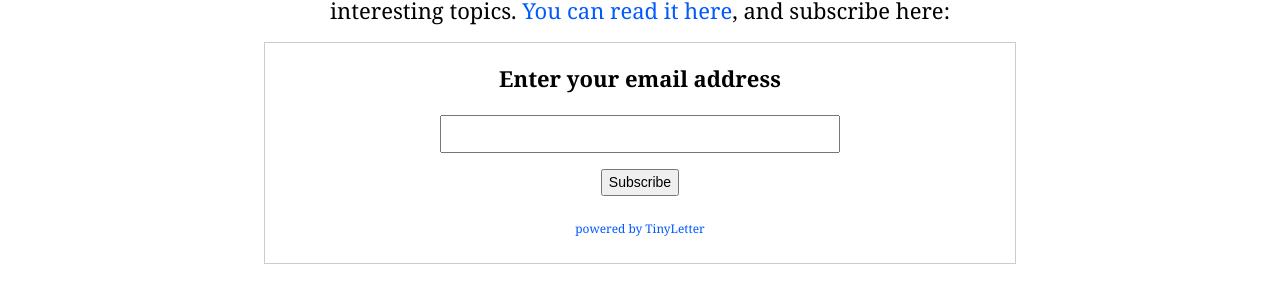
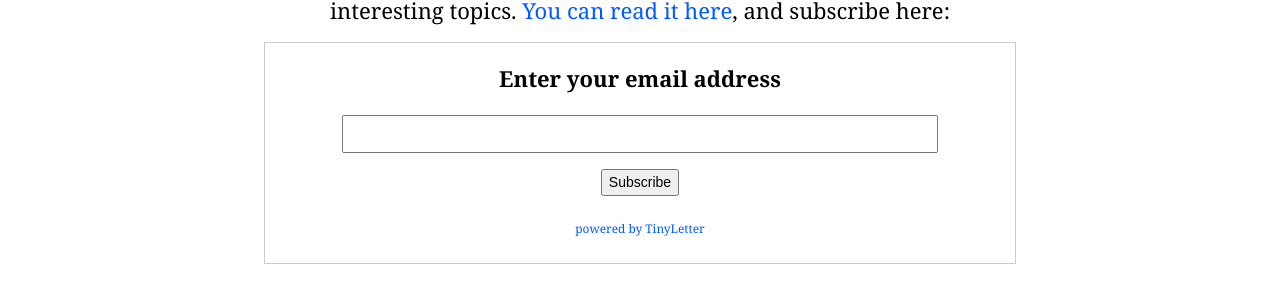
Before and after one commit to dmliao/amorphous, a Jekyll site: the page built from index.html, in a window 1280 px wide. Shown: the part 1632-1937 px from the top of the page. Built offline with Jekyll 4.4.1, drawn with Linux system fonts in a browser that asks for light colours; some web fonts are replaced.

Commit message:
Fixed email responsiveness issue

```diff
--- a/index.html
+++ b/index.html
@@ -63,6 +63,6 @@ layout: home
 
 <p>I have a mailing list, which I use to send project updates and analyze interesting topics. <a href="https://tinyletter.com/amorphous">You can read it here</a>, and subscribe here:</p>
 </div>
- <form style="border:1px solid #ccc;padding:3px;text-align:center;" action="https://tinyletter.com/amorphous" method="post" target="popupwindow" onsubmit="window.open('https://tinyletter.com/amorphous', 'popupwindow', 'scrollbars=yes,width=800,height=600');return true"><p><label for="tlemail">Enter your email address</label></p><p><input type="text" style="width:400px" name="email" id="tlemail" /></p><input type="hidden" value="1" name="embed"/><input class='alt' type="submit" value="Subscribe" /><p class='small'><a href="https://tinyletter.com" target="_blank">powered by TinyLetter</a></p></form>
+ <form style="border:1px solid #ccc;padding:3px;text-align:center;" action="https://tinyletter.com/amorphous" method="post" target="popupwindow" onsubmit="window.open('https://tinyletter.com/amorphous', 'popupwindow', 'scrollbars=yes,width=800,height=600');return true"><p><label for="tlemail">Enter your email address</label></p><p><input type="text" style="width: 80%" name="email" id="tlemail" /></p><input type="hidden" value="1" name="embed"/><input class='alt' type="submit" value="Subscribe" /><p class='small'><a href="https://tinyletter.com" target="_blank">powered by TinyLetter</a></p></form>
 
 </div>
```
